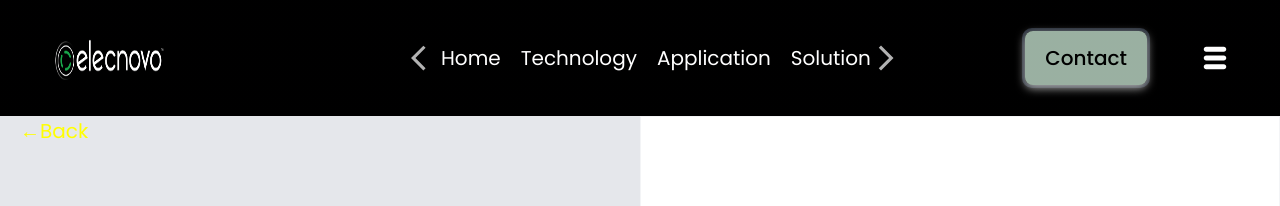
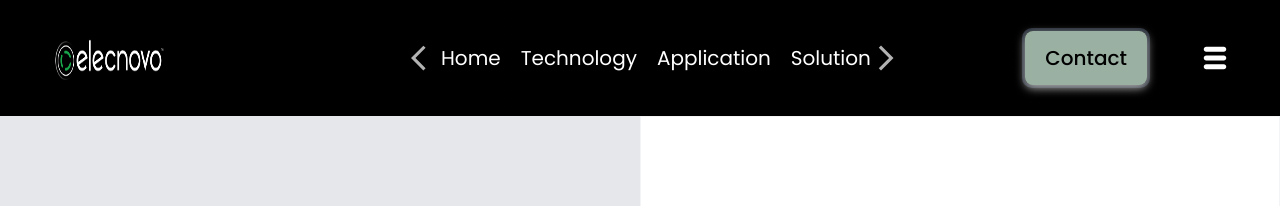
Before and after one commit to SeemaKumari62998/elecnovo_web, a React (Vite) app: page /contact in a window 1280 px wide. Shown: the top 206 px of the page. Built offline with nearby package versions, Linux system fonts and the light colour scheme; a web font is replaced by a local one.

Commit message:
removed backlinks

```diff
--- a/src/pages/Home.jsx
+++ b/src/pages/Home.jsx
@@ -147,14 +147,14 @@ function Home() {
               <Li>BLDC MOTORS</Li>
             </LiContainer>
 
-            <LiContainer>
+            {/* <LiContainer>
               <Li>
                 <Link to="/products">
                   Tell me More
                   <BsBoxArrowInUpRight />
                 </Link>
               </Li>
-            </LiContainer>
+            </LiContainer> */}
           </Ul>
         </Content>
       </Section>
--- a/ui/ContactForm.jsx
+++ b/ui/ContactForm.jsx
@@ -97,7 +97,7 @@ function ContactForm() {
 
   return (
     <>
-      <LinkButton to="/">&larr;Back</LinkButton>
+      {/* <LinkButton to="/">&larr;Back</LinkButton> */}
       <Container>
         <ListContainer>
           <StyledLi>
```
